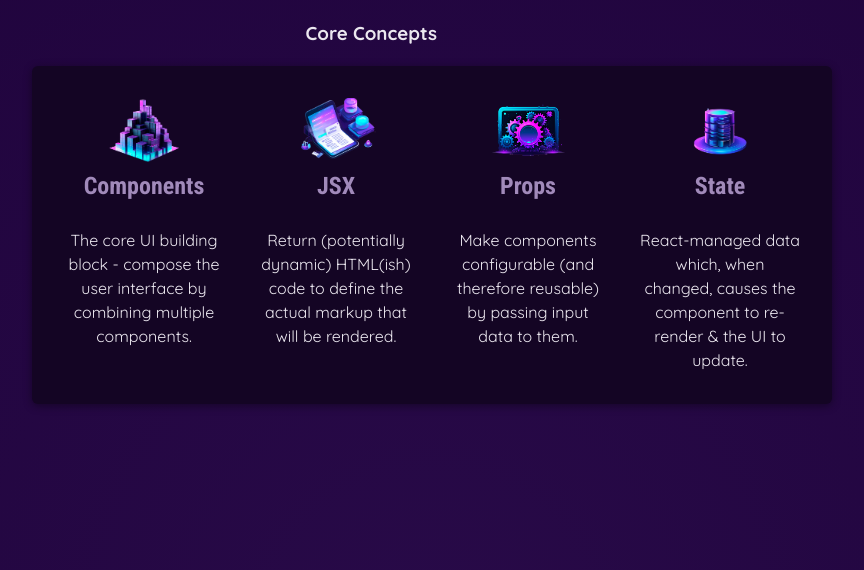
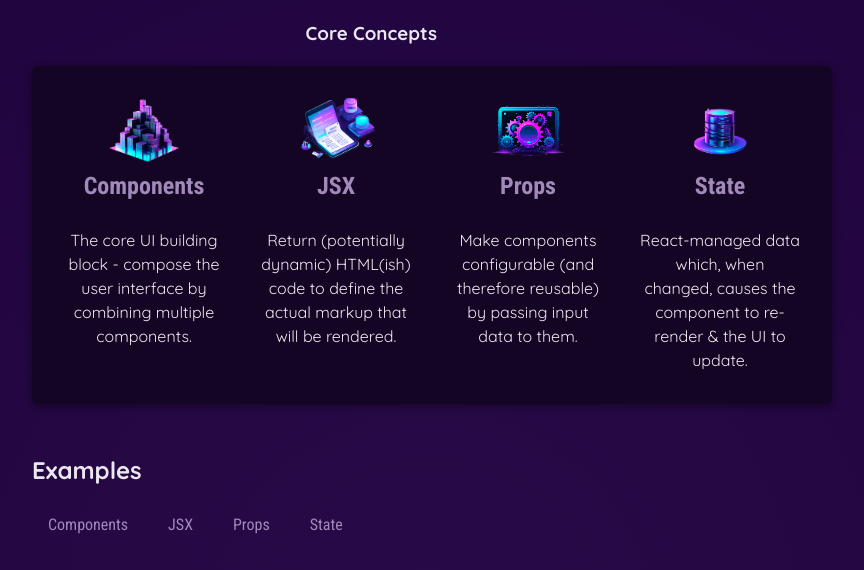
Before and after one commit to zakyboss/complete-react-course, a React (Vite) app in the folder 01-starting-project/: page / in a window 1280 px wide. Shown: the top 570 px of the page, without its empty margins (208-1072 px from the left). Built offline with nearby package versions, Linux system fonts and the light colour scheme.

Commit message:
Using Prop.children

```diff
--- a/01-starting-project/src/App.jsx
+++ b/01-starting-project/src/App.jsx
@@ -1,11 +1,15 @@
 import Content from './CoreConcept'
 import { CORE_CONCEPTS } from './data';
+import TabButton from './TabButton';
 function App() {
   return (
     <div>
             <h3 style={{marginLeft:'40%'}}>Core Concepts</h3>
 
-      <main id = 'core-concepts' style={{display:'flex'}}>
+      <main >
+        <section id = 'core-concepts' style={{display:'flex'}}>
+
+
         <ul>
   {
     CORE_CONCEPTS.map(concept=> {
@@ -13,7 +17,20 @@ function App() {
     })
   }
 </ul>
+</section>
+
+<section id='examples'>
+        <h1>Examples</h1>
+        <menu>
+        <TabButton>Components</TabButton>
+        <TabButton>JSX</TabButton>
+        <TabButton>Props</TabButton>
+        <TabButton>State</TabButton>
+
+        </menu>
+      </section>
       </main>
+
     </div>
   );
 }
--- /dev/null
+++ b/01-starting-project/src/TabButton.jsx
@@ -0,0 +1,3 @@
+export default function TabButton(props){
+    return (<li><button>{props.children}</button></li>)
+}
```
